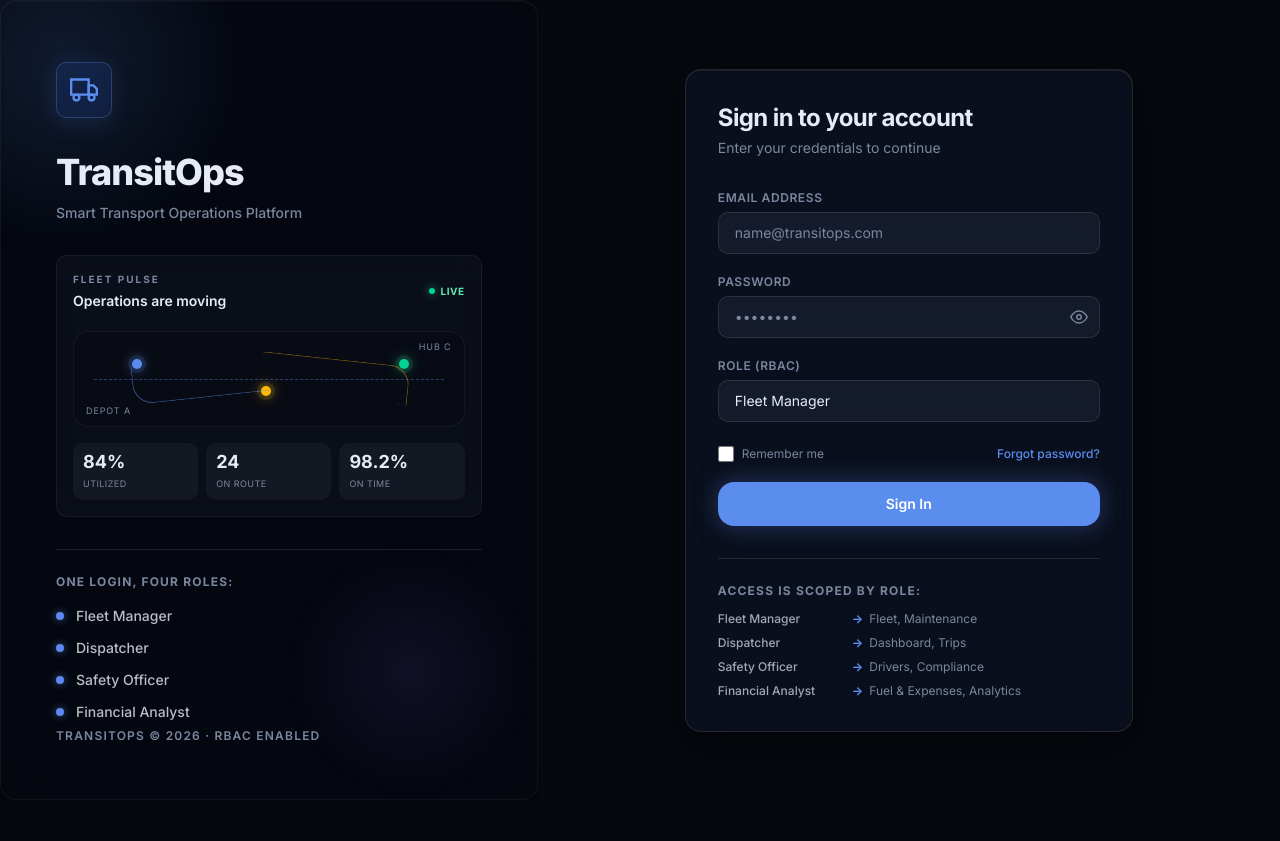
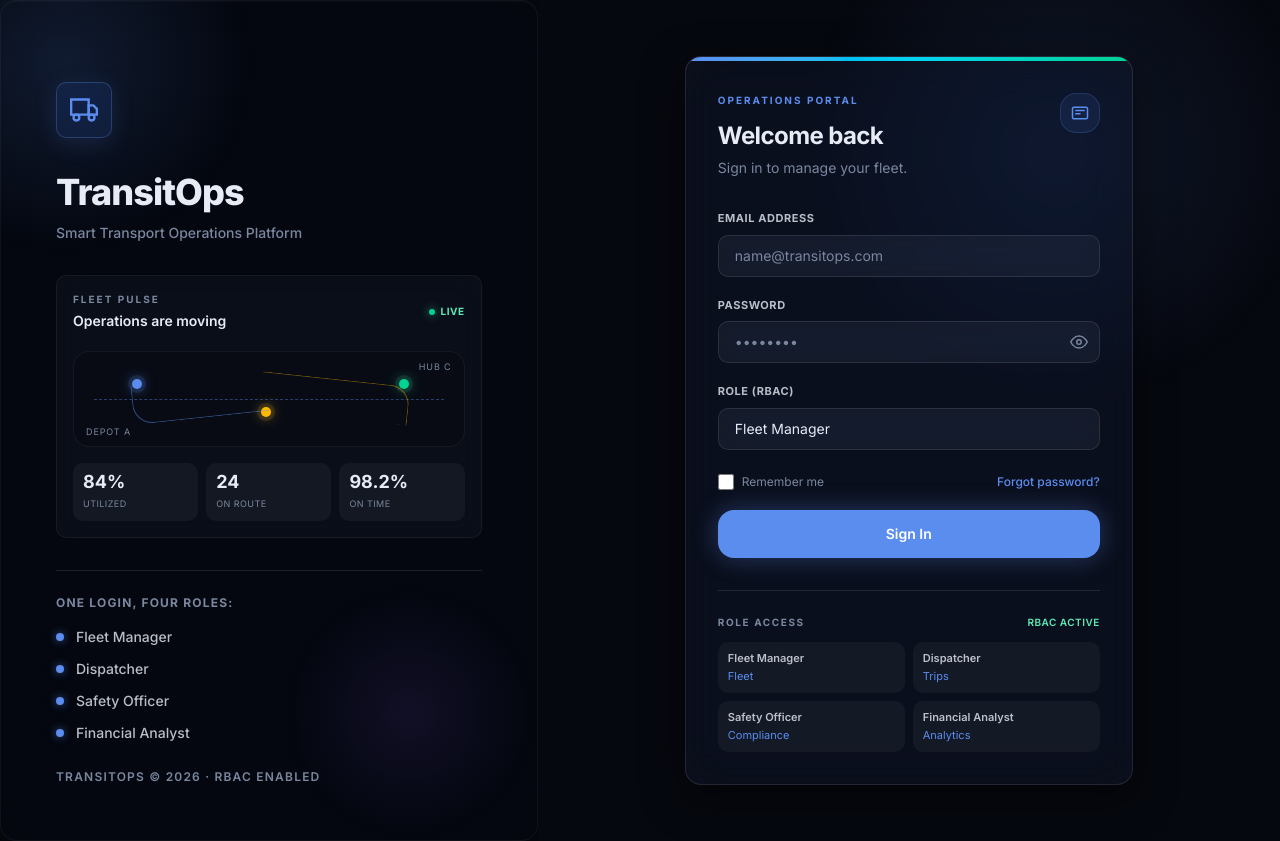
Before and after one commit to MeetPatel99799/odoo-hackathon-26, a React (Vite) app in the folder frontend/: page /login in a window 1280 px wide. Before the commit the page ends 800 px from the top, so only its background shows below. Built offline with nearby package versions, Linux system fonts and the light colour scheme.

Commit message:
changes into login form into login page

```diff
--- a/frontend/src/components/auth/LoginForm.jsx
+++ b/frontend/src/components/auth/LoginForm.jsx
@@ -125,22 +125,36 @@ export default function LoginForm({ onSubmit, loading, roleOptions }) {
       </div>
 
       {/* ── RIGHT PANEL — form ── */}
-      <div className="w-full md:w-[58%] flex items-center justify-center p-8 md:p-14">
-        <div className="w-full max-w-md">
+      <div className="relative w-full md:w-[58%] flex items-center justify-center p-6 sm:p-8 md:p-14">
+        <div className="absolute inset-0 pointer-events-none bg-[radial-gradient(circle_at_70%_18%,rgba(91,141,239,0.12),transparent_30%)]" />
+        <div className="relative w-full max-w-md">
 
           {/* Glass form card */}
-          <div className="glass p-8 shadow-2xl">
-            <h2 className="text-2xl font-bold text-text mb-1 tracking-tight">
-              Sign in to your account
+          <div className="glass overflow-hidden shadow-2xl">
+            <div className="h-1 bg-linear-to-r from-primary via-cyan-400 to-emerald-400" />
+            <div className="p-6 sm:p-8">
+              <div className="flex items-start justify-between gap-4 mb-8">
+                <div>
+                  <p className="text-[10px] uppercase tracking-[0.2em] text-primary font-bold mb-3">Operations portal</p>
+                  <h2 className="text-2xl font-bold text-text tracking-tight">
+                    Welcome back
                   </h2>
-            <p className="text-muted text-sm mb-8">
-              Enter your credentials to continue
+                  <p className="text-muted text-sm mt-1.5">
+                    Sign in to manage your fleet.
                   </p>
+                </div>
+                <div className="shrink-0 w-10 h-10 rounded-lg bg-primary/10 border border-primary/20 flex items-center justify-center text-primary">
+                  <svg width="20" height="20" viewBox="0 0 24 24" fill="none" stroke="currentColor" strokeWidth="1.8" strokeLinecap="round" strokeLinejoin="round" aria-hidden="true">
+                    <rect x="3" y="5" width="18" height="14" rx="2" />
+                    <path d="M7 9h10M7 13h5" />
+                  </svg>
+                </div>
+              </div>
 
               <form onSubmit={handleSubmit} className="space-y-5">
               {/* Email */}
               <div>
-                <label htmlFor="email" className="block text-xs font-semibold text-muted uppercase tracking-wider mb-1.5">
+                  <label htmlFor="email" className="block text-[11px] font-bold text-text/80 uppercase tracking-wider mb-2">
                   Email Address
                 </label>
                 <input
@@ -156,7 +170,7 @@ export default function LoginForm({ onSubmit, loading, roleOptions }) {
 
               {/* Password */}
               <div>
-                <label htmlFor="password" className="block text-xs font-semibold text-muted uppercase tracking-wider mb-1.5">
+                  <label htmlFor="password" className="block text-[11px] font-bold text-text/80 uppercase tracking-wider mb-2">
                   Password
                 </label>
                 <div className="relative">
@@ -186,7 +200,7 @@ export default function LoginForm({ onSubmit, loading, roleOptions }) {
 
               {/* Role */}
               <div>
-                <label htmlFor="role" className="block text-xs font-semibold text-muted uppercase tracking-wider mb-1.5">
+                  <label htmlFor="role" className="block text-[11px] font-bold text-text/80 uppercase tracking-wider mb-2">
                   Role (RBAC)
                 </label>
                 <select
@@ -231,7 +245,7 @@ export default function LoginForm({ onSubmit, loading, roleOptions }) {
               <button
                 type="submit"
                 disabled={loading}
-                className="w-full mt-2 py-3 px-4 rounded-lg font-semibold text-sm flex items-center justify-center gap-2 transition-all duration-200 focus:outline-none focus:ring-2 focus:ring-primary/30 disabled:cursor-not-allowed"
+                className="w-full mt-3 py-3.5 px-4 rounded-lg font-semibold text-sm flex items-center justify-center gap-2 transition-all duration-200 focus:outline-none focus:ring-2 focus:ring-primary/30 disabled:cursor-not-allowed hover:brightness-110 active:scale-[0.99]"
                 style={{
                   background: loading ? 'rgba(91,141,239,0.4)' : 'rgba(91,141,239,1)',
                   color: '#fff',
@@ -253,21 +267,23 @@ export default function LoginForm({ onSubmit, loading, roleOptions }) {
               </form>
 
               {/* Scope table */}
-            <div className="mt-8 border-t border-white/10 pt-6">
-              <span className="text-xs font-bold text-muted uppercase tracking-widest block mb-3">
-                Access is scoped by role:
+              <div className="mt-8 pt-6 border-t border-white/10">
+                <div className="flex items-center justify-between mb-3">
+                  <span className="text-[10px] font-bold text-muted uppercase tracking-[0.16em]">
+                    Role access
                   </span>
-              <ul className="space-y-2 text-xs text-muted">
+                  <span className="text-[10px] text-emerald-300 font-semibold uppercase tracking-wider">RBAC active</span>
+                </div>
+                <ul className="grid grid-cols-2 gap-2 text-[11px] text-muted">
                   {[
-                  ['Fleet Manager',     'Fleet, Maintenance'],
-                  ['Dispatcher',        'Dashboard, Trips'],
-                  ['Safety Officer',    'Drivers, Compliance'],
-                  ['Financial Analyst', 'Fuel & Expenses, Analytics'],
+                    ['Fleet Manager', 'Fleet'],
+                    ['Dispatcher', 'Trips'],
+                    ['Safety Officer', 'Compliance'],
+                    ['Financial Analyst', 'Analytics'],
                   ].map(([name, scope]) => (
-                  <li key={name} className="flex items-center gap-1.5">
-                    <span className="font-medium text-text/70 w-32 shrink-0">{name}</span>
-                    <span className="text-primary font-bold">&rarr;</span>
-                    <span>{scope}</span>
+                    <li key={name} className="rounded-md bg-white/4 px-2.5 py-2">
+                      <span className="block font-semibold text-text/80 truncate">{name}</span>
+                      <span className="text-primary mt-0.5 block">{scope}</span>
                     </li>
                   ))}
                 </ul>
@@ -276,5 +292,6 @@ export default function LoginForm({ onSubmit, loading, roleOptions }) {
           </div>
         </div>
       </div>
+    </div>
   );
 }
```
Lines whose indentation alone changed are shown as unchanged.
